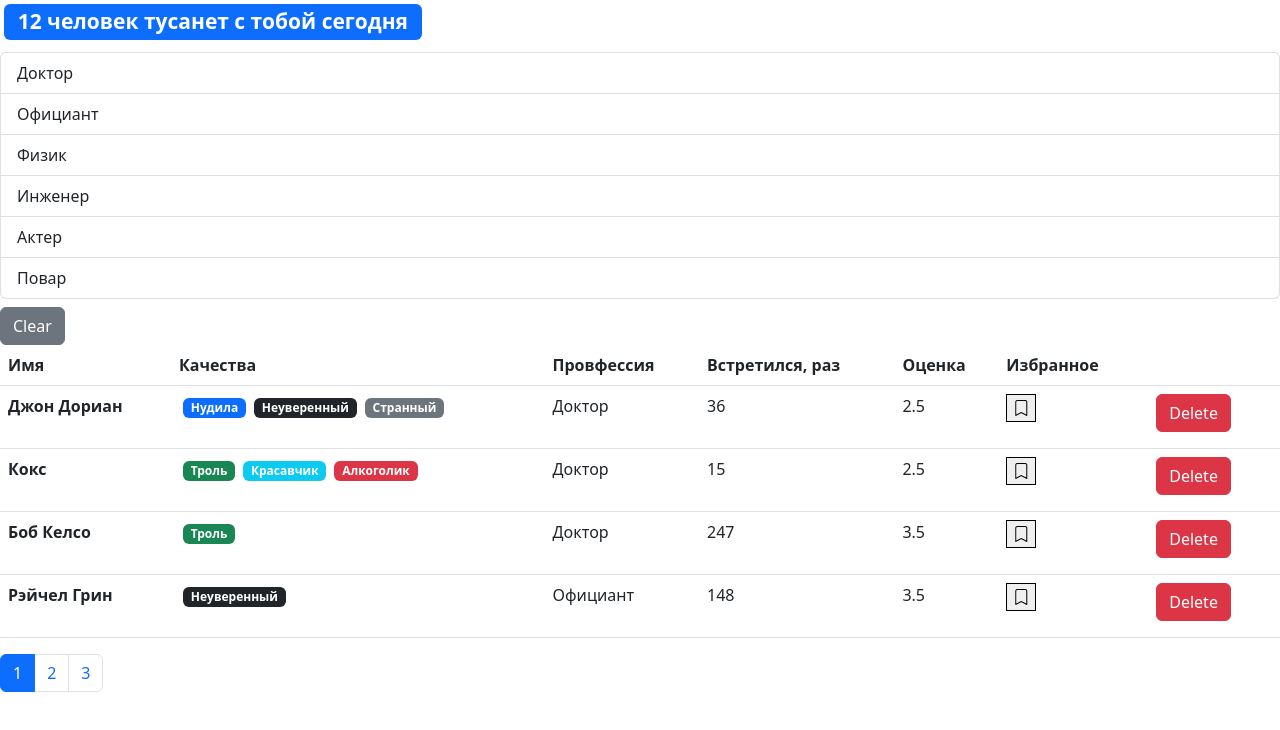
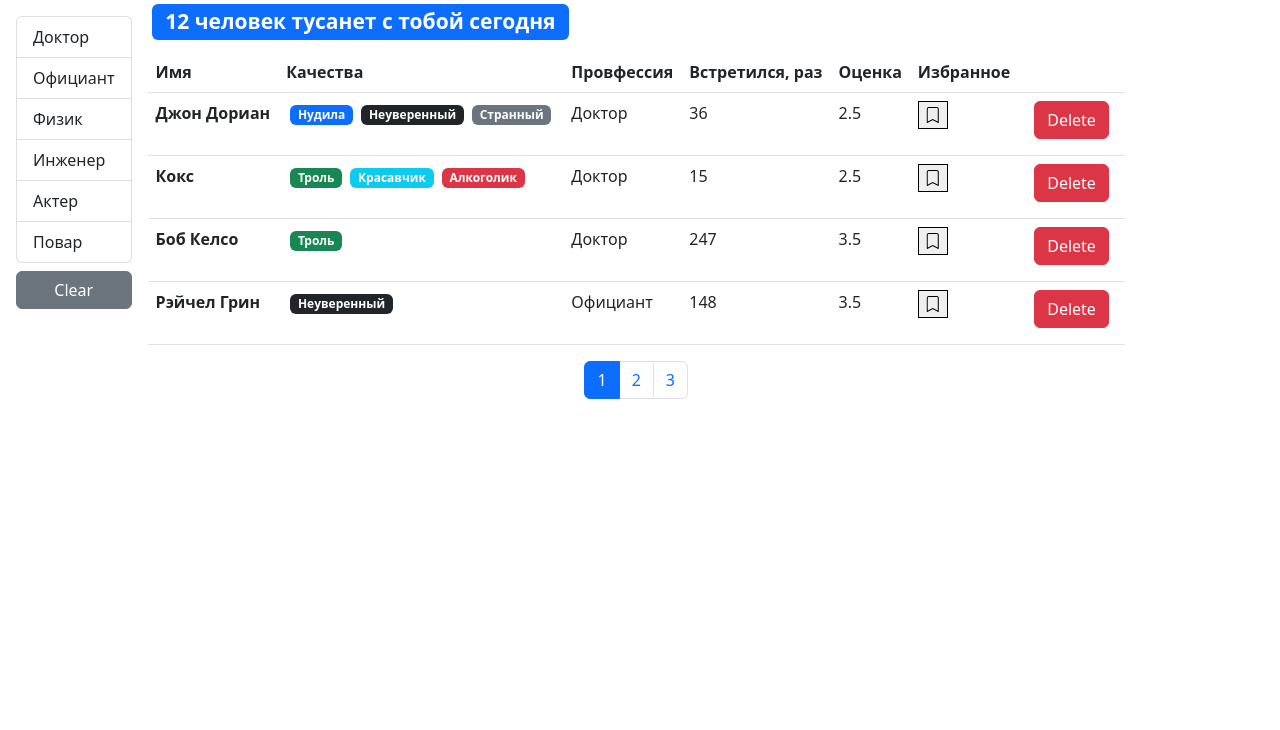
Before and after one commit to ElenaFrank/react-graduate-work_invalid, a React (Create React App) app: page / in a window 1280 px wide. Shown: the top 730 px of the page. Built offline with nearby package versions, Linux system fonts and the light colour scheme.

Commit message:
refactoring, add if '0 === userCurrent.length - 1 && setCurrentPage(currentPage - 1)' in func handleProfession

```diff
--- a/src/components/users.jsx
+++ b/src/components/users.jsx
@@ -26,15 +26,13 @@
         setSelectedProf(params)
         console.log(params)
     }
-
+    const handleDeleteRow = (id) => {
+        setUsers(users.filter((user) => user._id !== id))
+        0 === userCurrent.length - 1 && setCurrentPage(currentPage - 1)
+    }
     const handlePageChange = (id) => {
         setCurrentPage(id)
     }
-
-    const handleDeleteRow = (id) => {
-        setUsers(users.filter((user) => user._id !== id))
-    }
-
     const handleTogBookmark = (id) => {
         const i = users.findIndex((user) => user._id === id)
         const newUsers = [...users]
@@ -46,15 +44,19 @@
     const filteredUsers = selectedProf
         ? users.filter(user => user.profession === selectedProf)
         : users
+    const count = filteredUsers.length
+    const userCurrent = paginate(filteredUsers, currentPage, pageSize)
+
     const clearFilter = () => {
         setSelectedProf()
     }
-
-    const userCurrent = paginate(filteredUsers, currentPage, pageSize)
+    useEffect(() => {
+        setCurrentPage(1)
+    }, [selectedProf])
 
     return (
-        <>
-            <Status length={users.length}></Status>
+        <div className="d-flex">
+            <div className="d-flex flex-column flex-shrink-0 p-3">
                 {professions && (
                     <>
                         <GroupList
@@ -65,7 +67,10 @@
                         <button className={"btn btn-secondary mt-2"} onClick={clearFilter}>Clear</button>
                     </>
                 )}
-            {0 !== users.length && (
+            </div>
+            {0 !== count && (
+                <div className="d-flex flex-column">
+                    <Status length={count}></Status>
                     <table className="table">
                         <thead>
                             <tr>
@@ -93,14 +98,17 @@
                             </>
                         </tbody>
                     </table>
-            )}
+                    <div className="d-flex justify-content-center">
                         <Pagination
-                itemsCount={users.length}
+                            itemsCount={count}
                             pageSize={pageSize}
                             onPageChange={handlePageChange}
                             currentPage={currentPage}
                         ></Pagination>
-        </>
+                    </div>
+                </div>
+            )}
+        </div>
     )
 }
 
```
Lines whose indentation alone changed are shown as unchanged.
